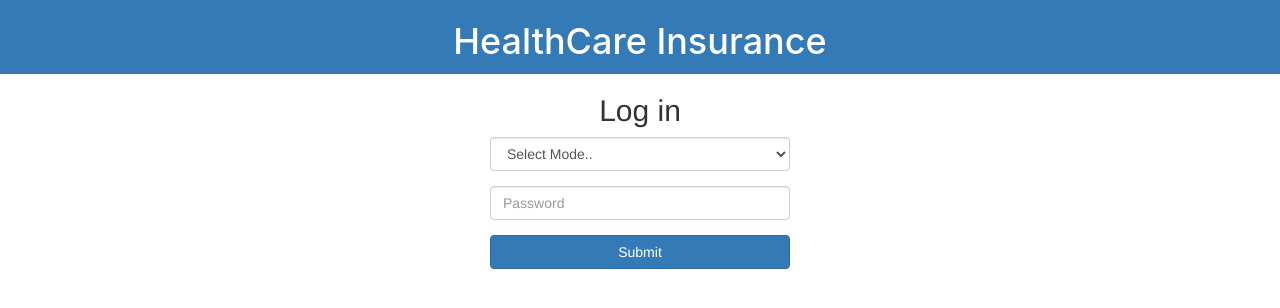
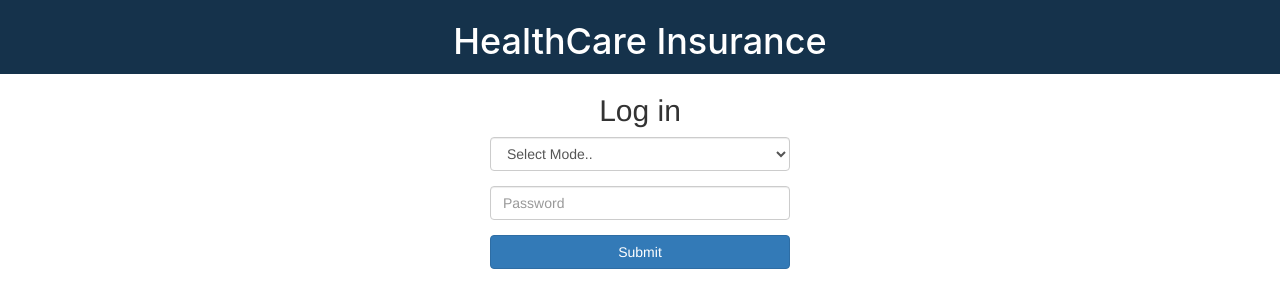
Before and after one commit to Rishabh42/HealthCare-Insurance-Ethereum, a React app in the folder Web-pages/: page / in a window 1280 px wide. Built offline with nearby package versions, Linux system fonts and the light colour scheme.

Commit message:
channged bg color

```diff
--- a/Web-pages/src/index.css
+++ b/Web-pages/src/index.css
@@ -74,7 +74,7 @@ button{
 
 
 .App-header {
-  background-color: #337ab7;
+  background-color: #15324B;
   padding: 2px;
   font-family: -apple-system, BlinkMacSystemFont, 'Segoe UI', Roboto, Oxygen, Ubuntu, Cantarell, 'Open Sans', 'Helvetica Neue', sans-serif;
   color: white;
```
